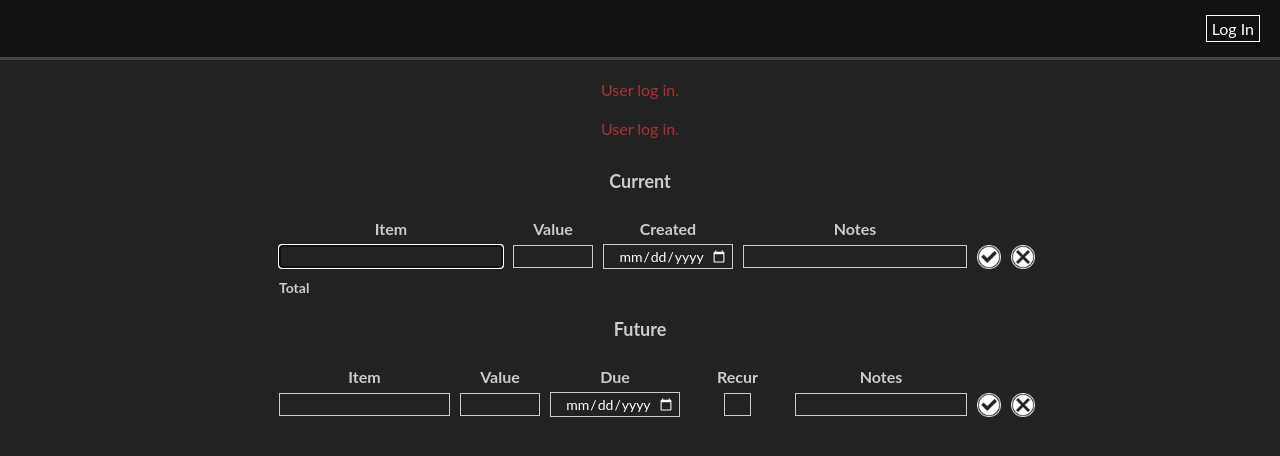
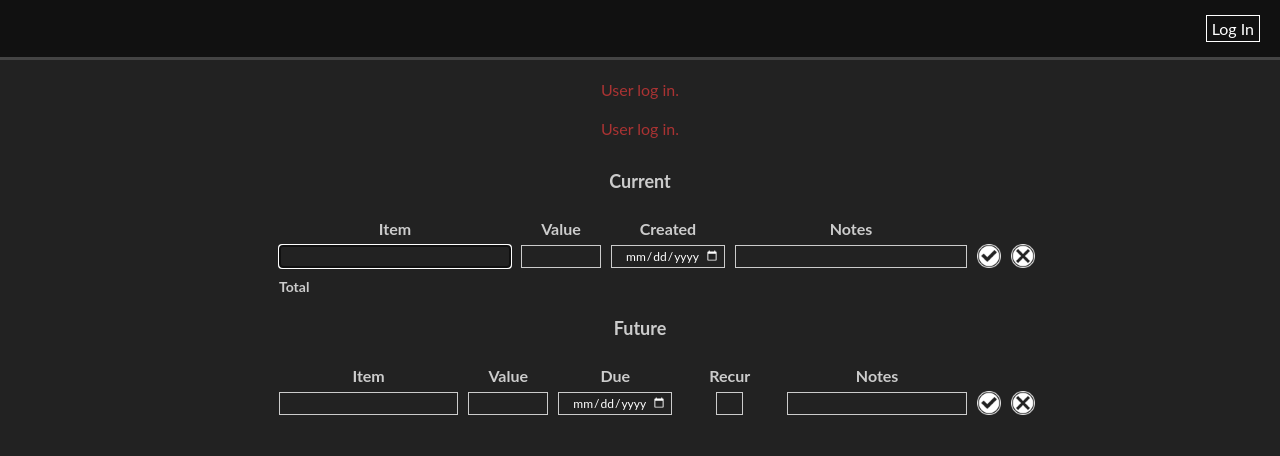
Before and after one commit to spurll/expense, a Flask app: template expense/templates/main.html in a window 1280 px wide. Shown: the top 456 px of the page. Run offline with Flask 3, Linux system fonts and the light colour scheme; the template is opened without the code that fills it: values that come from a table or form of the project are taken from there, others are empty; parts of the project's set-up code (start-up, migrations or seed data) failed here and were passed over.

Commit message:
Minor date styling updates

```diff
--- a/expense/static/common.css
+++ b/expense/static/common.css
@@ -248,11 +248,17 @@ textarea {
     font-family: unset;
 }
 
-input[type="text"], input[type="password"], input[type="number"], input[type="search"], input[type="date"] {
+input[type="text"], input[type="password"], input[type="number"], input[type="search"] {
     width: 100%;
     font-size: 14px;
     font-family: inherit;
     border-radius: 0;
+}
+
+input[type="date"] {
+    width: 100%;
+    font-size: 12px;
+    font-family: inherit;
 }
 
 input[type="text"], input[type="search"], input[type="date"] {
```
